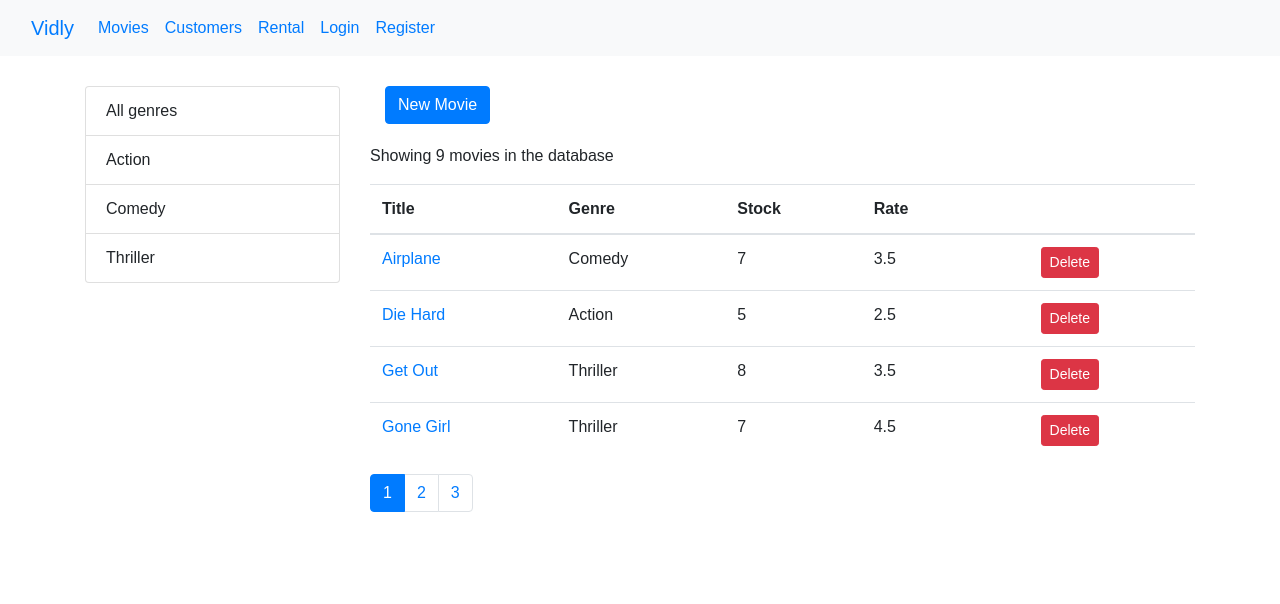
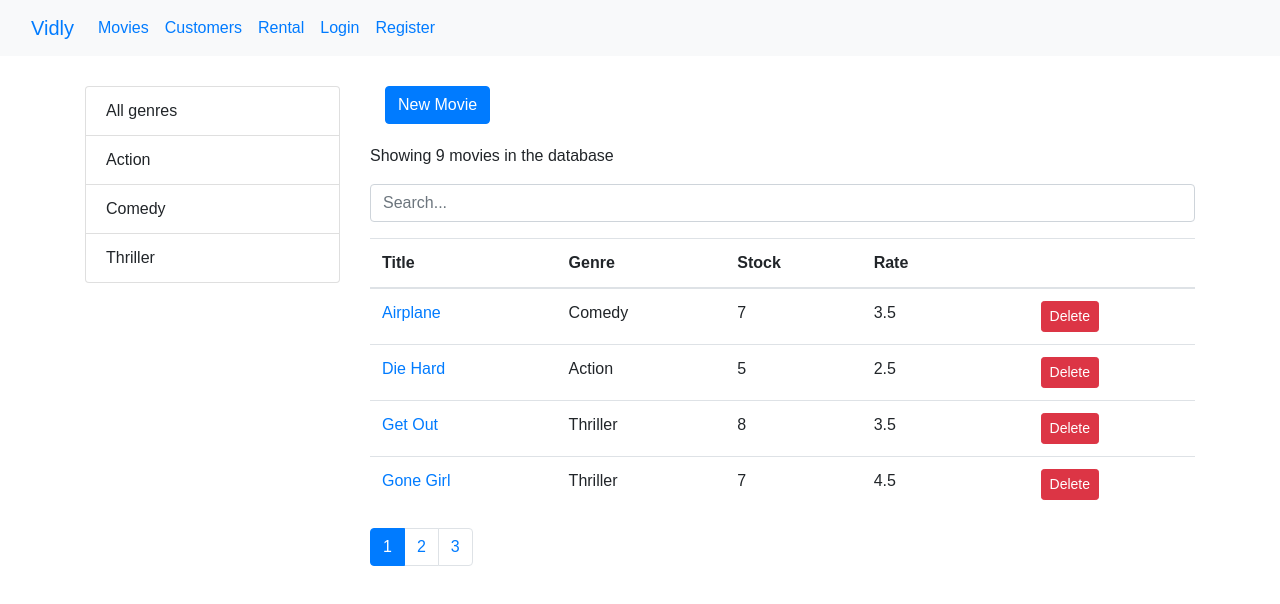
Before and after one commit to tamilarasana/Movies_app-, a React (Create React App) app: page /movies in a window 1280 px wide. Shown: the top 604 px of the page. Built offline with nearby package versions, Linux system fonts and the light colour scheme; the HTML template or start-up script is replaced by a standard one.

Commit message:
Searche Movies

```diff
--- a/src/components/movies.js
+++ b/src/components/movies.js
@@ -6,9 +6,10 @@
 import ListGroup from "./common/listGroup";
 import _ from "lodash";
 
-import { Table } from "react-bootstrap";
+// import { Table } from "react-bootstrap";
 import MoviesTable from "./moviesTable";
 import { Link } from "react-router-dom";
+import SearchBox from "./searchBox";
 
 class Movies extends Component {
   state = {
@@ -16,17 +17,20 @@
     genres: [],
     currentPage: 1,
     pageSize: 4,
-    sortColumn: { path: "title", order: "asc" },
+    searchQuery: "",
+    selectedGenre:null,
+    sortColumn: { path: "title", order: "asc" }
   };
-  handleDelete = (movie) => {
+  componentDidMount() {
+    const genres = [{ _id: "", name: "All genres" }, ...getGenres()];
+    this.setState({ movies: getMovies(), genres });
+  }
+
+    handleDelete = (movie) => {
     const movies = this.state.movies.filter((m) => m._id !== movie._id);
     this.setState({ movies });
   };
 
-  componentDidMount() {
-    const genres = [{ _id: "", name: "All genres" }, ...getGenres()];
-    this.setState({ movies: getMovies(), genres });
-  }
 
   handleLike = (movie) => {
     const movies = [...this.state.movies];
@@ -36,15 +40,18 @@
     this.setState({ movies });
   };
 
-  handlePageChange = (page) => {
+  handlePageChange = page => {
     this.setState({ currentPage: page });
   };
 
-  handleGenreSelect = (genre) => {
-    this.setState({ selectedGenre: genre, currentPage: 1 });
+  handleGenreSelect = genre => {
+    this.setState({ selectedGenre: genre, searchQuery: "" , currentPage: 1 });
     // console.log(genre);
   };
 
+  handleSearch = query => {
+    this.setState({ searchQuery:query, selectedGenre:null, currentPage:1 });
+  }
   handleSort = (sortColumn) => {
     this.setState({ sortColumn });
   };
@@ -55,13 +62,22 @@
       currentPage,
       sortColumn,
       selectedGenre,
-      movies: allMovies,
+      searchQuery,
+      movies: allMovies
     } = this.state;
 
-    const filtered =
-      selectedGenre && selectedGenre._id
-        ? allMovies.filter((m) => m.genre._id === selectedGenre._id)
-        : allMovies;
+    let filtered = allMovies;
+
+    if(searchQuery)
+    filtered = allMovies.filter(m => m.title.toLowerCase().startsWith(searchQuery.toLowerCase())
+    );
+    else if (selectedGenre && selectedGenre._id)
+    filtered = allMovies.filter(m => m.genre._id  === selectedGenre._id);
+
+    // const filtered =
+    //   selectedGenre && selectedGenre._id
+    //     ? allMovies.filter((m) => m.genre._id === selectedGenre._id)
+    //     : allMovies;
     const sorted = _.orderBy(filtered, [sortColumn.path], [sortColumn.order]);
     const movies = paginate(sorted, currentPage, pageSize);
 
@@ -69,7 +85,7 @@
   };
   render() {
     const { length: count } = this.state.movies;
-    const { pageSize, currentPage, sortColumn } = this.state;
+    const { pageSize, currentPage,searchQuery, sortColumn } = this.state;
 
     if (count === 0) return <p>There are no movies in the database</p>;
 
@@ -95,6 +111,7 @@
             </Link>
           </div>
           <p>Showing {totalCount} movies in the database</p>
+          <SearchBox value ={ searchQuery } onChange={this.handleSearch} />
           <MoviesTable
             movies={data}
             sortColumn={sortColumn}
--- /dev/null
+++ b/src/components/searchBox.jsx
@@ -0,0 +1,17 @@
+import React from 'react';
+// import Input from './common/input';
+
+const SearchBox = ({value, onChange}) => {
+    return (
+        <input
+        type="text"
+        name="query"
+        className="form-control my-3"
+        placeholder="Search..."
+        value={value}
+        onChange={e => onChange(e.target.value)}
+        />
+    );
+};
+
+export default SearchBox;
```
